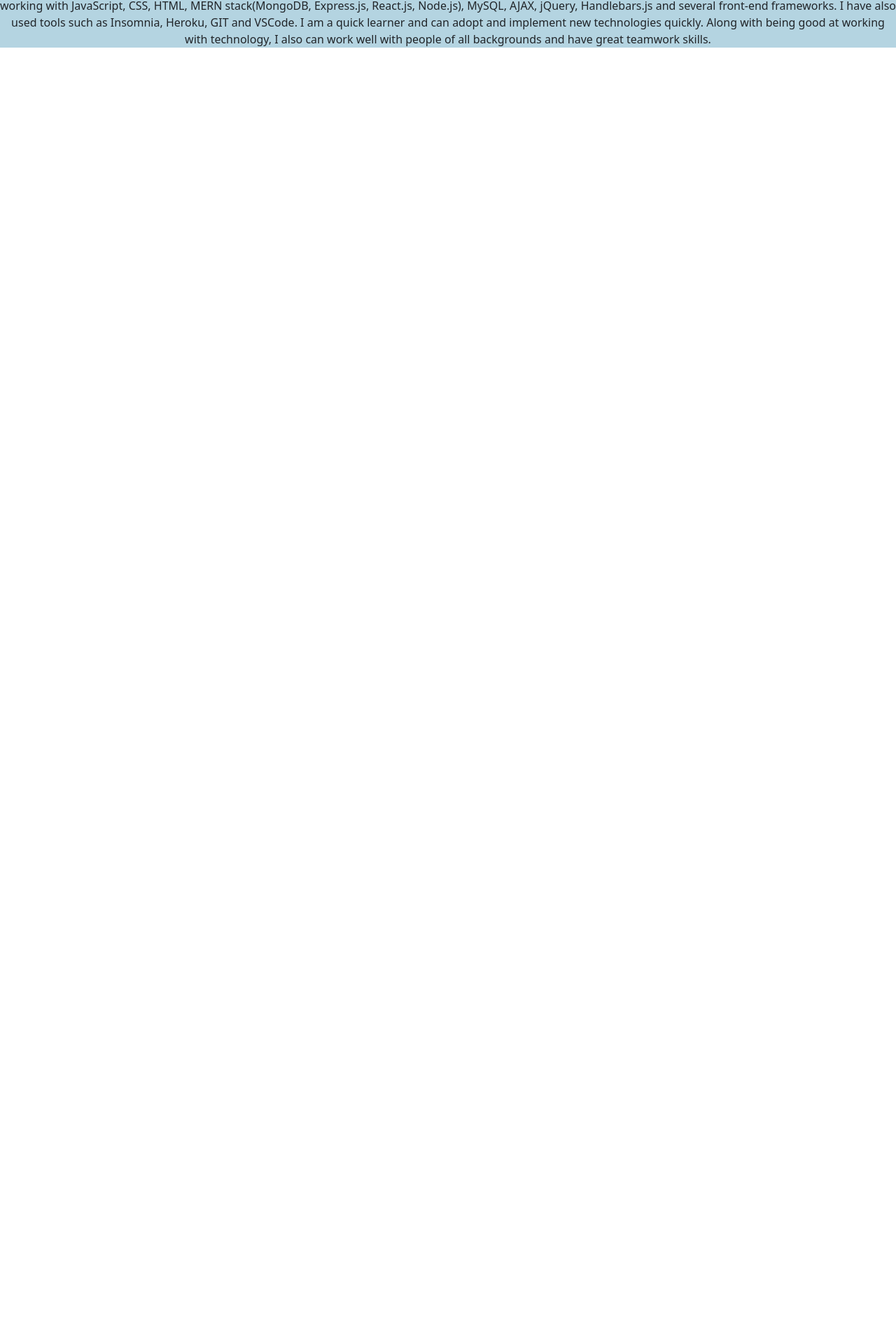
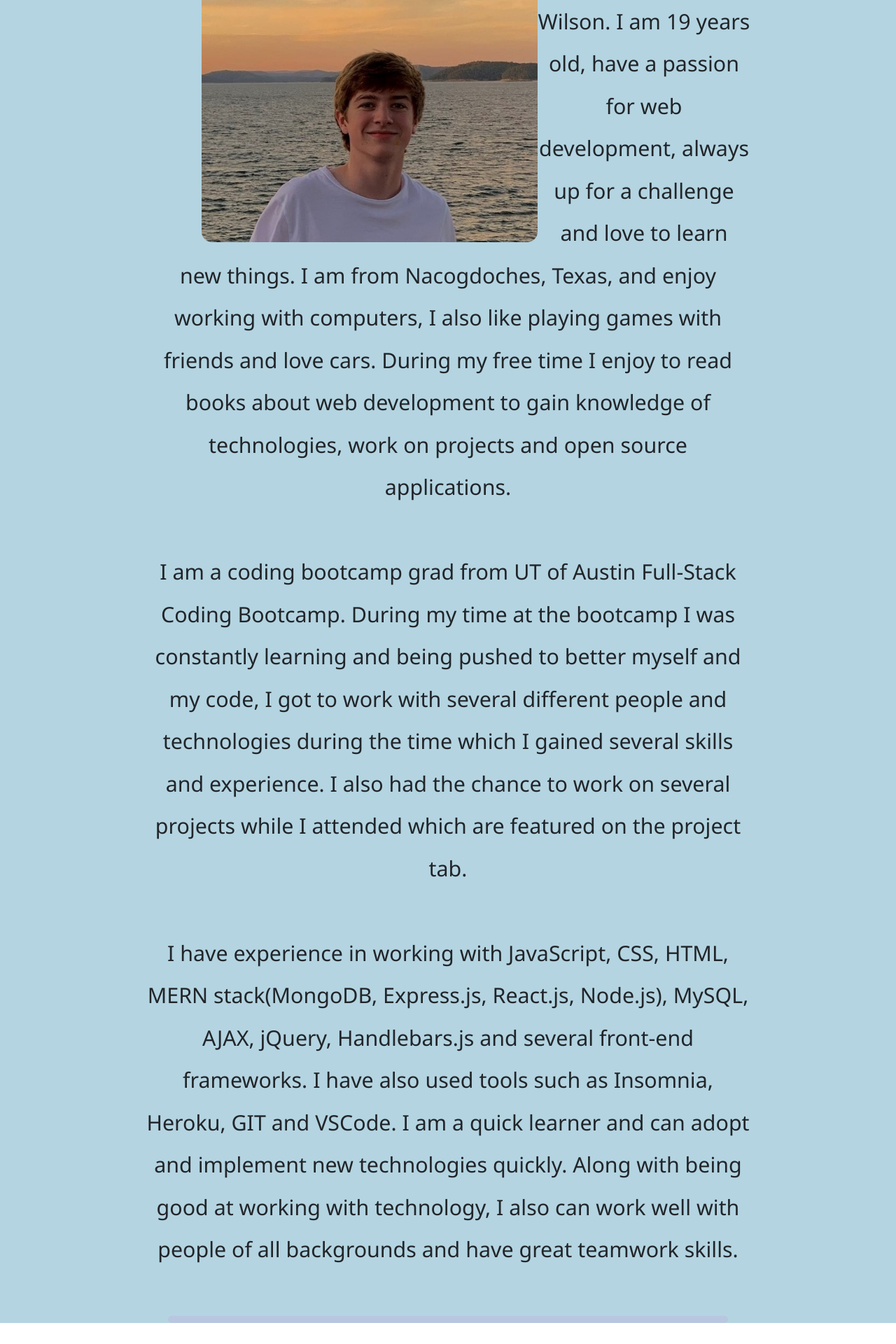
Before and after one commit to andwilson36/react-portfolio, a React (Create React App) app: page / in a window 1280 px wide. Shown: the part 1667-3587 px from the top of the page at 70% size. Before the commit the page ends 1751 px from the top, so only its background shows below. Built offline with nearby package versions, Linux system fonts and the light colour scheme.

Commit message:
finished about-me

```diff
--- a/src/App.js
+++ b/src/App.js
@@ -11,10 +11,15 @@ function App() {
         </div>
         <div className="peaks-background spacer-2"></div>
       <section></section>
-      <div className="about-section">
-        <About />
+      <div className="content">
+        <div className="about-section">
+          <About />
+        </div>
+        <div className="divider"></div>
+        <div className="project-section">
+
+        </div>
       </div>
-
     </div>
   );
 }
--- a/src/components/About.js
+++ b/src/components/About.js
@@ -1,18 +1,20 @@
 import React from 'react'
+import self from '../assets/self.jpg'
 
 function About() {
     return (
         <div>
             <div className="about">About Me</div>
-            <p>
-            Hey, i'm Andrew Wilson. I am 19 years old, have a passion for web development, always up for a challenge and love to learn new things. I am
+            <p className="about-me">
+                <img className="floated" src={self} />
+                Hey, I'm Andrew Wilson. I am 19 years old, have a passion for web development, always up for a challenge and love to learn new things. I am
                 from Nacogdoches, Texas, and enjoy working with computers, I also like playing games with friends and love cars. During my free time
                 I enjoy to read books about web development to gain knowledge of technologies, work on projects and open source applications.
-
+                <br></br><br></br>
                 I am a coding bootcamp grad from UT of Austin Full-Stack Coding Bootcamp. During my time at the bootcamp I was constantly learning and
                 being pushed to better myself and my code, I got to work with several different people and technologies during the time which I gained
                 several skills and experience. I also had the chance to work on several projects while I attended which are featured on the project tab.
-
+                <br></br><br></br>
                 I have experience in working with JavaScript, CSS, HTML, MERN stack(MongoDB, Express.js, React.js, Node.js), MySQL, AJAX, jQuery, Handlebars.js and
                 several front-end frameworks. I have also used tools such as Insomnia, Heroku, GIT and VSCode. I am a quick learner and can adopt and implement new
                 technologies quickly. Along with being good at working with technology, I also can work well with people of all backgrounds and have great teamwork skills.
--- a/src/index.css
+++ b/src/index.css
@@ -28,6 +28,13 @@ h1 {
   font-family: 'Noto Sans', sans-serif;
 }
 
+.about-me {
+  font-size: 1.9rem;
+  font-family: 'Noto Sans', sans-serif;
+  margin: 4rem;
+  line-height: 60.5px;
+}
+
 .spacer {
   aspect-ratio: 1500/1140;
   width: 100%;
@@ -44,8 +51,28 @@ h1 {
   background-size: cover;
 }
 
+.content {
+  background-color: #b4d4e1;
+}
+
+.divider {
+  margin: 3rem 15rem 3rem;
+  border-top: 5px solid rgb(184, 198, 223);
+  border-bottom: 5px solid rgb(184, 198, 223);
+  border-radius: 10px;
+}
+
 .about-section {
-  background-color: #b4d4e1;
+  margin-right: 9rem;
+  margin-left: 9rem;
+}
+
+.floated{
+  float: left;
+  width: 30rem;
+  margin-top: 1.5rem;
+  margin-left: 5rem;
+  border-radius: 15px;
 }
 
 .hero-background {
```
Also changed, not shown: src/components/Projects.js (added, +11 -0 lines), src/assets/self.jpg (added). Lines whose indentation alone changed are shown as unchanged.
